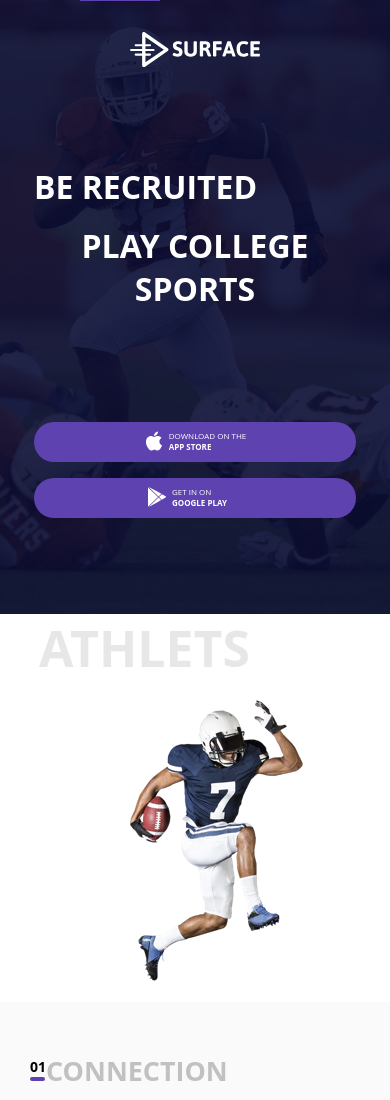
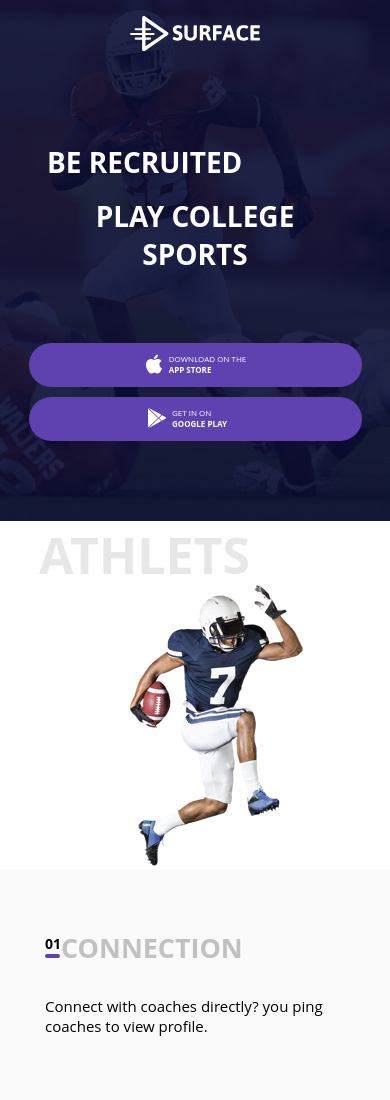
Before and after one commit to mrLemonyPie/diplom-adapt, a plain HTML site: page index.html in a window 390 px wide. Shown: the top 1100 px of the page. Drawn offline with Linux system fonts and the light colour scheme.

Commit message:
Add files via upload

```diff
--- a/css/style.css
+++ b/css/style.css
@@ -219,7 +219,7 @@ left: 0;
   background-color: #090c35;
 }
 
-@media (min-width: 320px) and (max-width: 640px) {
+@media (max-width: 640px) {
   body {
     font-size: 8px;
   }
@@ -227,7 +227,7 @@ left: 0;
   .header_container {
     background-image: url(../img/football_767.jpg);
     text-align: center;
-    padding: 2rem 1rem 6rem;
+    padding: 16px 10px 80px;
   }
 
   .logo {
@@ -240,9 +240,9 @@ left: 0;
   }
 
   .header-title {
-    font-size: 2rem;
-    width: 90%;
-    margin-top: 6rem;
+    font-size: 28px;
+    width: 80%;
+    margin-top: 90px;
     margin-left: auto;
     margin-right: auto;
   }
@@ -254,7 +254,7 @@ left: 0;
 
   .socials_list {
     flex-wrap: wrap;
-    margin-top: 7rem;
+    margin-top: 70px;
     margin-left: auto;
     margin-right: auto;
   }
@@ -262,12 +262,12 @@ left: 0;
   .socials_item {
     justify-content: center;
     width: 90%;
-    height: 2rem;
-    padding-top: 0.5rem;
+    height: 34px;
+    padding-top: 10px;
   }
 
   .socials_item:nth-child(n+2) {
-    margin-top: 1rem;
+    margin-top: 10px;
   }
 
   .socials_icon {
@@ -291,14 +291,16 @@ left: 0;
 
   .img_article_footballer {
     position: absolute;
-    top: 700px;
+    width: 192px;
+    top: 585px;
     left: 33%;
   }
 
   .img_article_basketballer {
     position: absolute;
-    top: 1820px;
-    left: 5%;
+    width: 302px;
+    top: 1740px;
+    left: 10%;
   }
 
   .article_title_first, .article_title_second  {
@@ -306,22 +308,26 @@ left: 0;
     margin-left: 10%;
   }
 
+  .article_title_second {
+    margin-bottom: 320px;
+  }
+
   .article_paragraph {
     font-size: 15px;
   }
 
   .card_content_1, .card_content_2 {
-    padding: 50px 30px;
+    padding: 60px 45px 70px;
   }
 
   .card_content_1:first-child, .card_content_2:first-child {
     background-color: #fafafa;
-    margin-top: 20rem;
+    margin-top: 280px;
   }
 
   .article_title_2 {
     font-size: 23px;
-    padding-bottom: 2.5rem;
+    padding-bottom: 30px;
     position: relative;
   }
 
@@ -347,14 +353,14 @@ left: 0;
 
   .aside_content-title {
     font-size: 28px;
-    margin-left: -50px;
+    margin-left: 2rem;
   }
 
   .aside_title-number {
     font-size: 14px;
-    top: -76px;
-    left: 80px;
+    left: 2rem;
     padding: 1.8rem 2rem;
+    margin-top: -6rem;
   }
 
   .aside_title-number::after {
@@ -517,7 +523,7 @@ left: 0;
 
   .img_article_basketballer {
     position: absolute;
-    top: 80rem;
+    top: 81rem;
     right: 0;
     width: 380px;
   }
```
